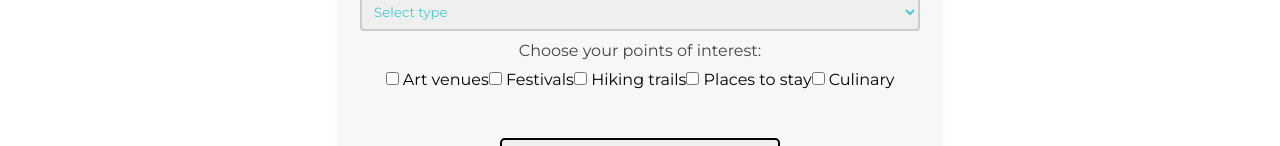
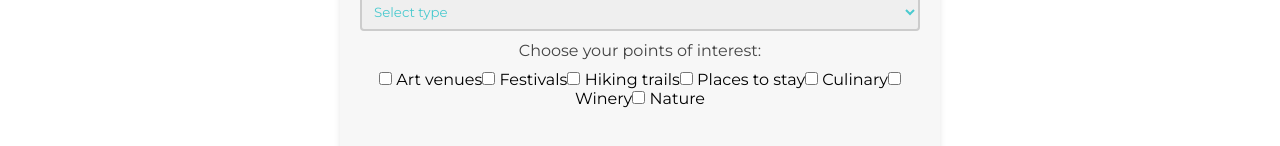
Before and after one commit to voyageRN-project/voyage, a React (Create React App) app in the folder voyage-frontend/: page /tripBuild in a window 1280 px wide. Shown: the part 749-895 px from the top of the page. Built offline with nearby package versions, Linux system fonts and the light colour scheme; no server answers.

Commit message:
adding some interest points

```diff
--- a/voyage-frontend/src/components/BusinesForm.js
+++ b/voyage-frontend/src/components/BusinesForm.js
@@ -126,6 +126,8 @@ function BusinesForm(){
                     <option value="Festivals">Festivals</option>
                     <option value="Hiking trails">Hiking trails</option>
                     <option value="Places to stay">Places to stay</option>
+                    <option value="Winery">Winery</option>
+                    <option value="Nature">Nature</option>
                     <option value="Culinary">Culinary</option>
                 </select>
                 <select
--- a/voyage-frontend/src/components/Preferences.js
+++ b/voyage-frontend/src/components/Preferences.js
@@ -234,8 +234,26 @@ function Preferences() {
                         onChange={handleCheckboxChange}
                     /> Culinary
                 </label>
+                <label>
+                    <input
+                        type="checkbox"
+                        name="interests"
+                        value="Winery"
+                        checked={preferences.interests.includes('Winery')}
+                        onChange={handleCheckboxChange}
+                    /> Winery
+                </label>
+                <label>
+                    <input
+                        type="checkbox"
+                        name="interests"
+                        value="Nature"
+                        checked={preferences.interests.includes('Nature')}
+                        onChange={handleCheckboxChange}
+                    /> Nature
+                </label>
             </fieldset>
-      <br />
+            <br/>
             <button type="submit">Submit Preferences</button>
 
         </form>
```
Also changed, not shown: 1 other file (tests, documents, lock files or other folders). Lines whose indentation alone changed are shown as unchanged.
